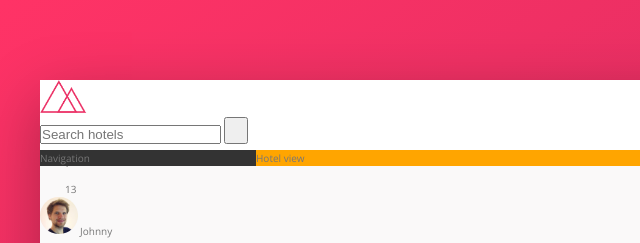
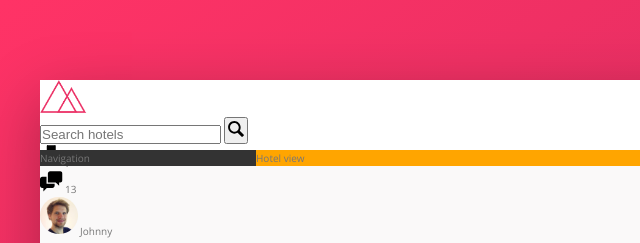
Before and after one commit to DianaKagramanyan/trillo-flexbox, a website: page index.html in a window 1280 px wide. Shown: the top 243 px of the page, 0-640 px from the left. Drawn offline with nearby package versions, Linux system fonts and the light colour scheme.

Commit message:
building the header Part I

```diff
--- a/index.html
+++ b/index.html
@@ -19,7 +19,7 @@
             <input type="text" class="search__input" placeholder="Search hotels">
             <button class="search__button">
                 <svg class="search__icon">
-                    <use xlink:href="img/sprite.svg#iconmagnifying-glass"></use>
+                    <use xlink:href="img/sprite.svg#.iconmagnifying-glass"></use>
                 </svg>
             </button>
         </form>
@@ -27,13 +27,13 @@
         <nav class="user-nav">
             <div class="user-nav__icon__box">
                 <svg class="user-nav__icon">
-                    <use xlink:href="img/sprite.svg#iconbookmark"></use>
+                    <use xlink:href="img/sprite.svg#.iconbookmark"></use>
                 </svg>
                 <span class="user-nav__notification">7</span>
             </div>
             <div class="user-nav__icon-box">
                 <svg class="user-nav__icon">
-                    <use xlink:href="img/sprite.svg#iconchat"></use>
+                    <use xlink:href="img/sprite.svg#.iconchat"></use>
                 </svg>
                 <span class="user-nav__notification">13</span>
             </div>
```
Also changed, not shown: img/SVG/aircraft-take-off.svg (added), img/SVG/bookmark.svg (added), img/SVG/chat.svg (added), img/SVG/chevron-small-right.svg (added), img/SVG/home.svg (added), img/SVG/key.svg (added), img/SVG/location-pin.svg (added), img/SVG/magnifying-glass.svg (added), img/SVG/map.svg (added), img/SVG/star.svg (added).
